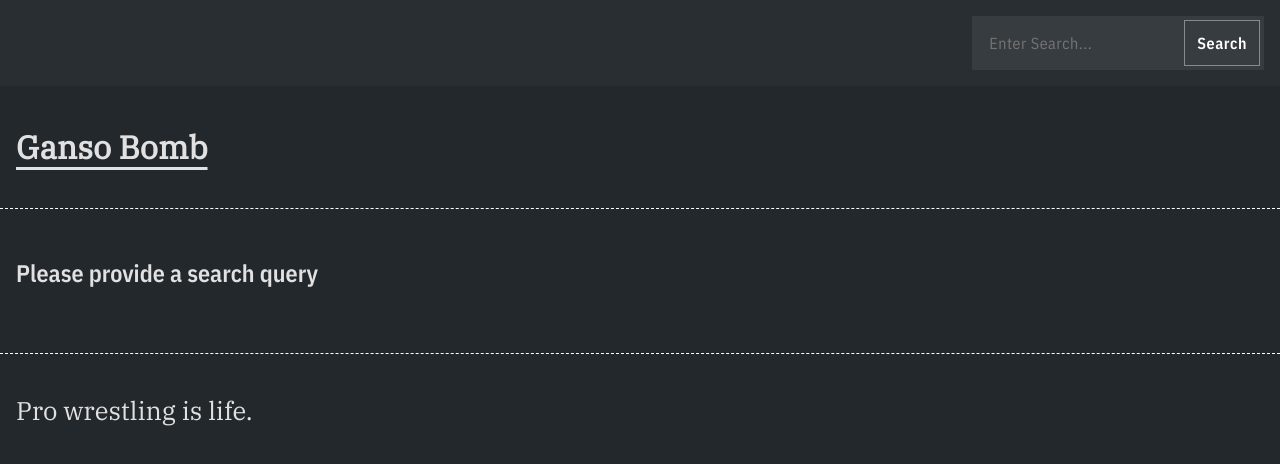
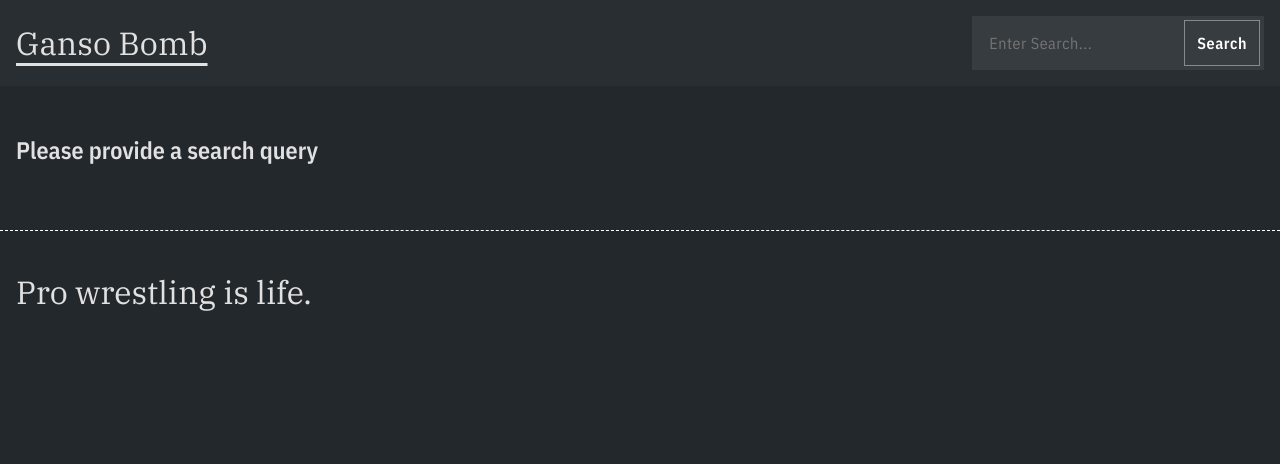
Before and after one commit to coreymcollins/gansobomb-next, a Next.js app: page /search in a window 1280 px wide. Shown: the top 464 px of the page. Built offline with nearby package versions, Linux system fonts and the light colour scheme.

Commit message:
Updates header and footer

```diff
--- a/app/globals.css
+++ b/app/globals.css
@@ -76,15 +76,14 @@ img {
 }
 
 header {
-  border-bottom: 1px dashed white;
   margin-bottom: 3rem;
-  padding: 2.5rem 1rem;
 }
 
 footer {
   border-top: 1px dashed white;
   margin-top: 2rem;
   padding: 2.5rem 1rem;
+  text-align: center;
 }
 
 header h1,
@@ -118,21 +117,8 @@ header a:focus {
   text-underline-offset: 0.15em;
 }
 
-.home-full-height {
-  display: grid;
-  height: 100vh;
-  padding: 1rem;
-  place-items: center;
-}
-
-.home-full-height h1 {
-  font-family: 'IBM Plex Serif Regular';
-  font-size: 15vw;
-  font-weight: 400;
-}
-
 footer p {
-  font-size: 8vw;
+  font-size: 2rem;
 }
 
 .page-interior {
@@ -216,10 +202,25 @@ iframe[src*='youtube'] {
 }
 
 .search-form-container {
+  align-items: center;
   background-color: var(--callout-rgba);
   display: flex;
-  justify-content: flex-end;
+  flex-direction: column;
+  justify-content: space-between;
   padding: 1rem;
+}
+
+.site-name {
+  align-content: center;
+  display: grid;
+  margin-bottom: 1rem;
+}
+
+.site-name h1 {
+  font-family: 'IBM Plex Serif Regular';
+  font-size: 2rem;
+  font-weight: 400;
+  text-align: center;
 }
 
 .search-form {
@@ -257,13 +258,17 @@ iframe[src*='youtube'] {
     grid-column: span 2 / span 2;
     padding: 1.5rem;
   }
-
-  footer p {
-    font-size: 4vw;
-  }
 }
 
 @media screen and (min-width: 800px) {
+  .search-form-container {
+    flex-direction: row;
+  }
+
+  .site-name {
+    margin-bottom: 0;
+  }
+
   .post-single-header {
     background: unset;
     display: grid;
@@ -288,6 +293,10 @@ iframe[src*='youtube'] {
     grid-column: 4 / -1;
     padding: 0.5rem 1rem;
   }
+
+  footer {
+    text-align: left;
+  }
 }
 
 @media screen and (min-width: 1024px) {
@@ -298,10 +307,6 @@ iframe[src*='youtube'] {
   .post-single-header h2 {
     font-size: 3rem;
   }
-
-  footer p {
-    font-size: 2vw;
-  }
 }
 
 @media screen and (max-width: 550px) {
@@ -309,9 +314,6 @@ iframe[src*='youtube'] {
   .twitter-tweet iframe {
     max-width: 100% !important;
   }
-}
-
-@media screen and (max-width: 550px) {
   .search-form {
     display: flex;
     justify-content: flex-end;
--- a/app/layout.tsx
+++ b/app/layout.tsx
@@ -1,7 +1,8 @@
 import './globals.css'
 import type { Metadata } from 'next'
 import { Analytics } from '@vercel/analytics/react'
-import SearchForm from '@/components/SearchForm'
+import PageHeader from '@/components/PageHeader'
+import PageFooter from '@/components/PageFooter'
 
 export async function generateMetadata(): Promise<Metadata> {
 
@@ -36,8 +37,11 @@ export default function RootLayout({
     return (
         <html lang="en">
             <body>
-                <SearchForm />
-                {children}
+                <PageHeader />
+                <main>
+                    {children}
+                </main>
+                <PageFooter />
                 <Analytics />
             </body>
         </html>
--- a/app/search/page.tsx
+++ b/app/search/page.tsx
@@ -1,8 +1,6 @@
 import React from 'react';
 import getPostsMetadata from '@/components/getPostMetaData';
 import PostPreview from '@/components/PostPreview';
-import PageHeader from '@/components/PageHeader';
-import PageFooter from '@/components/PageFooter';
 import getPostContent from '@/components/getPostContent';
 import type { Metadata } from 'next';
 
@@ -68,8 +66,7 @@ const SearchPage = ( props: any ) => {
     const searchQueryHeading = searchQuery ? `Search Results for: ${searchQuery}` : 'Please provide a search query'
 
     return (
-        <main>
-            <PageHeader />
+        <>
             <div className="page-interior">
                 <h2>{searchQueryHeading}</h2>
             </div>
@@ -78,8 +75,7 @@ const SearchPage = ( props: any ) => {
                     <PostPreview key={post.slug} {...post} />
                 ))}
             </div>
-			<PageFooter />
-		</main>
+		</>
     );
 };
 
--- a/components/PageFooter.tsx
+++ b/components/PageFooter.tsx
@@ -1,7 +1,19 @@
+'use client'
+
+import { usePathname } from 'next/navigation'
+
 const PageFooter = () => {
+
+    const pathname = usePathname()
+
     return (
         <footer>
-            <p>Pro wrestling is life.</p>
+            {
+                '/' === pathname ?
+                    <p>Ganso Bomb</p>
+                :
+                    <p>Pro wrestling is life.</p>
+            }
         </footer>
     )
 }
--- a/components/PageHeader.tsx
+++ b/components/PageHeader.tsx
@@ -1,12 +1,8 @@
-import Link from 'next/link';
+import SearchForm from './SearchForm';
 
 const PageHeader = () => {
     return (
-        <header>
-            <Link href="/">
-                <h1>Ganso Bomb</h1>
-            </Link>
-        </header>
+        <SearchForm />
     )
 }
 
--- a/components/SearchForm.tsx
+++ b/components/SearchForm.tsx
@@ -1,10 +1,15 @@
 'use client'
 
-import { useRouter } from 'next/navigation'
+import Link from 'next/link';
+import { useRouter, usePathname } from 'next/navigation'
 
 const SearchForm = () => {
 
     const router = useRouter()
+    const pathname = usePathname()
+
+    let pageHeading = 'wow';
+    pageHeading = '/' === pathname ? 'okay' : 'wow'
 
     const handleSubmit = (event: any) => {
         event.preventDefault();
@@ -15,12 +20,22 @@ const SearchForm = () => {
     };
 
     return (
-        <div className="search-form-container">
+        <header className="search-form-container">
+            <div className="site-name">
+                {
+                    '/' === pathname ?
+                        <h1>Pro wrestling is life.</h1>
+                    :
+                        <Link href="/">
+                            <h1>Ganso Bomb</h1>
+                        </Link>
+                }
+            </div>
             <form onSubmit={handleSubmit} className="search-form">
                 <input type="text" name="searchInput" className="search-input" placeholder="Enter Search..." />
                 <button type="submit" className="search-submit">Search</button>
             </form>
-        </div>
+        </header>
     );
 };
 
```
Also changed, not shown: app/page.tsx (+2 -8 lines), app/posts/[slug]/page.tsx (+2 -6 lines), app/tag/[slug]/page.tsx (+2 -6 lines), 1 other file (tests, documents, lock files or other folders).
